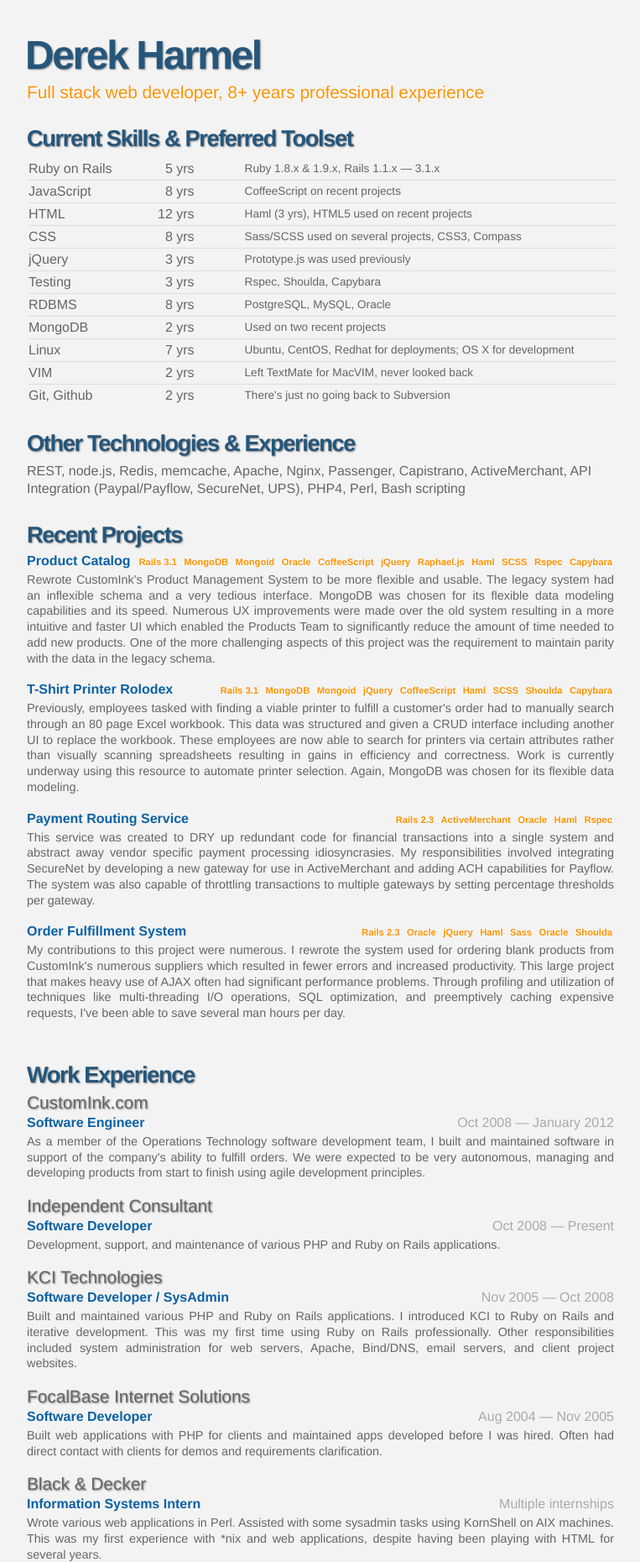
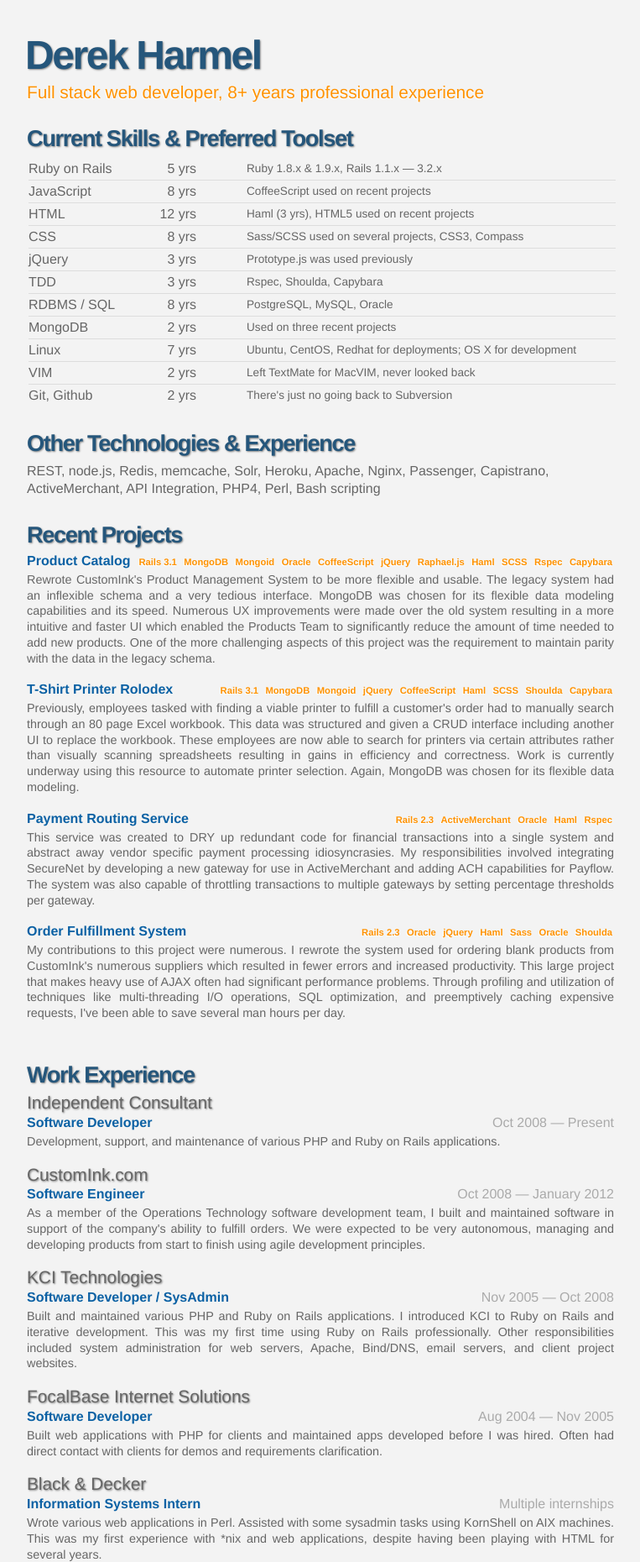
Before and after one commit to derekharmel/derekharmel.github.com, a Jekyll site: the page built from index.html, in a window 1280 px wide. Shown: the whole page at 84% size, without its empty margins (32-795 px from the left). Built offline with Jekyll 4.4.1, drawn with Linux system fonts in a browser that asks for light colours.

Commit message:
Updated resume

```diff
--- a/index.html
+++ b/index.html
@@ -9,13 +9,13 @@
   <tr>
     <td>Ruby on Rails</td>
     <td>5 yrs</td>
-    <td>Ruby 1.8.x &amp; 1.9.x, Rails 1.1.x &mdash; 3.1.x</td>
+    <td>Ruby 1.8.x &amp; 1.9.x, Rails 1.1.x &mdash; 3.2.x</td>
   </tr>
 
   <tr>
     <td>JavaScript</td>
     <td>8 yrs</td>
-    <td>CoffeeScript on recent projects</td>
+    <td>CoffeeScript used on recent projects</td>
   </tr>
 
   <tr>
@@ -35,13 +35,13 @@
   </tr>
 
   <tr>
-    <td>Testing</td>
+    <td>TDD</td>
     <td>3 yrs</td>
     <td>Rspec, Shoulda, Capybara</td>
   </tr>
 
   <tr>
-    <td>RDBMS</td>
+    <td>RDBMS / SQL</td>
     <td>8 yrs</td>
     <td>PostgreSQL, MySQL, Oracle</td>
   </tr>
@@ -49,7 +49,7 @@
   <tr>
     <td>MongoDB</td>
     <td>2 yrs</td>
-    <td>Used on two recent projects</td>
+    <td>Used on three recent projects</td>
   </tr>
 
   <tr>
@@ -73,8 +73,8 @@
 
 <h4>Other Technologies &amp; Experience</h4>
 <div class="other-skills">
-  REST, node.js, Redis, memcache, Apache, Nginx, Passenger, Capistrano, ActiveMerchant,
-  API Integration (Paypal/Payflow, SecureNet, UPS), PHP4, Perl, Bash scripting
+  REST, node.js, Redis, memcache, Solr, Heroku, Apache, Nginx, Passenger, Capistrano, ActiveMerchant,
+  API Integration, PHP4, Perl, Bash scripting
 </div>
 
 <h4>Recent Projects</h4>
@@ -180,6 +180,16 @@
 
 <h4>Work Experience</h4>
 
+<h5>Independent Consultant</h5>
+<div class="job">
+  <span class="title">Software Developer</span>
+  <span class="duration">Oct 2008 &mdash; Present</span>
+  <p class="description">
+    Development, support, and maintenance of various PHP and Ruby on Rails
+    applications.
+  </p>
+</div>
+
 <h5>CustomInk.com</h5>
 <div class="job">
   <span class="title">Software Engineer</span>
@@ -190,16 +200,6 @@
     orders. We were expected to be very autonomous, managing and
     developing products from start to finish using agile development
     principles.
-  </p>
-</div>
-
-<h5>Independent Consultant</h5>
-<div class="job">
-  <span class="title">Software Developer</span>
-  <span class="duration">Oct 2008 &mdash; Present</span>
-  <p class="description">
-  Development, support, and maintenance of various PHP and Ruby on Rails
-  applications.
   </p>
 </div>
 
```
Also changed, not shown: 1 other file.
